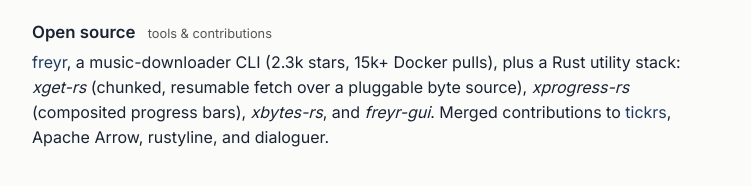
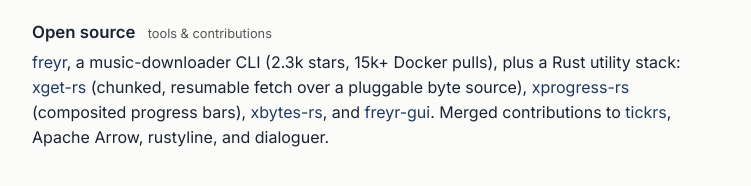
Before and after one commit to miraclx/miraclx.github.io, a plain HTML site: page index.html in a window 1280 px wide. Shown: the part 1182-1368 px from the top of the page, without its empty margins (264-1015 px from the left). Drawn offline with Linux system fonts and the light colour scheme.

Commit message:
site: link the Rust utility stack (xget-rs, xprogress-rs, xbytes-rs, freyr-gui)

```diff
--- a/index.html
+++ b/index.html
@@ -64,7 +64,7 @@
 
     <article>
       <h3>Open source <span class="meta">tools &amp; contributions</span></h3>
-      <p><a href="https://github.com/miraclx/freyr-js">freyr</a>, a music-downloader CLI (2.3k stars, 15k+ Docker pulls), plus a Rust utility stack: <em>xget-rs</em> (chunked, resumable fetch over a pluggable byte source), <em>xprogress-rs</em> (composited progress bars), <em>xbytes-rs</em>, and <em>freyr-gui</em>. Merged contributions to <a href="https://github.com/tarkah/tickrs">tickrs</a>, Apache Arrow, rustyline, and dialoguer.</p>
+      <p><a href="https://github.com/miraclx/freyr-js">freyr</a>, a music-downloader CLI (2.3k stars, 15k+ Docker pulls), plus a Rust utility stack: <a href="https://github.com/miraclx/xget-rs">xget-rs</a> (chunked, resumable fetch over a pluggable byte source), <a href="https://github.com/miraclx/xprogress-rs">xprogress-rs</a> (composited progress bars), <a href="https://github.com/miraclx/xbytes-rs">xbytes-rs</a>, and <a href="https://github.com/miraclx/freyr-gui">freyr-gui</a>. Merged contributions to <a href="https://github.com/tarkah/tickrs">tickrs</a>, Apache Arrow, rustyline, and dialoguer.</p>
     </article>
   </section>
 
```
